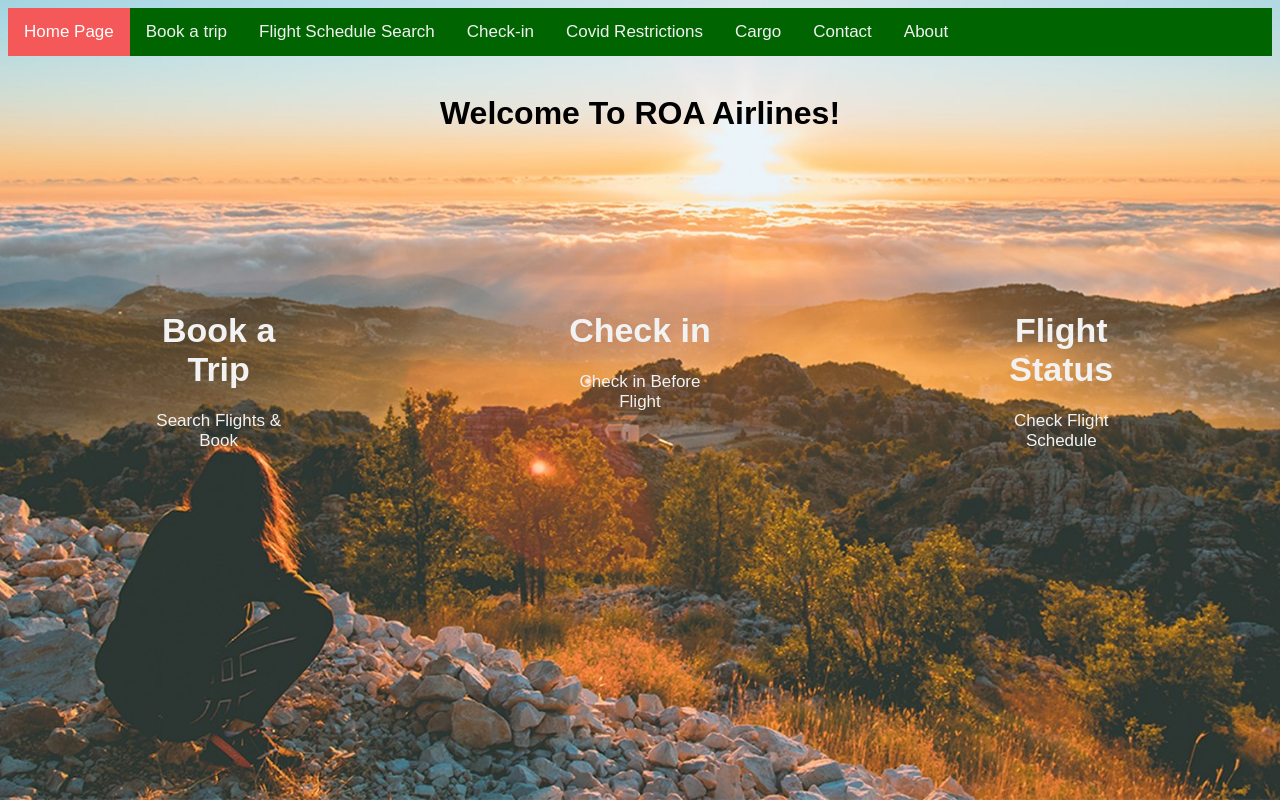
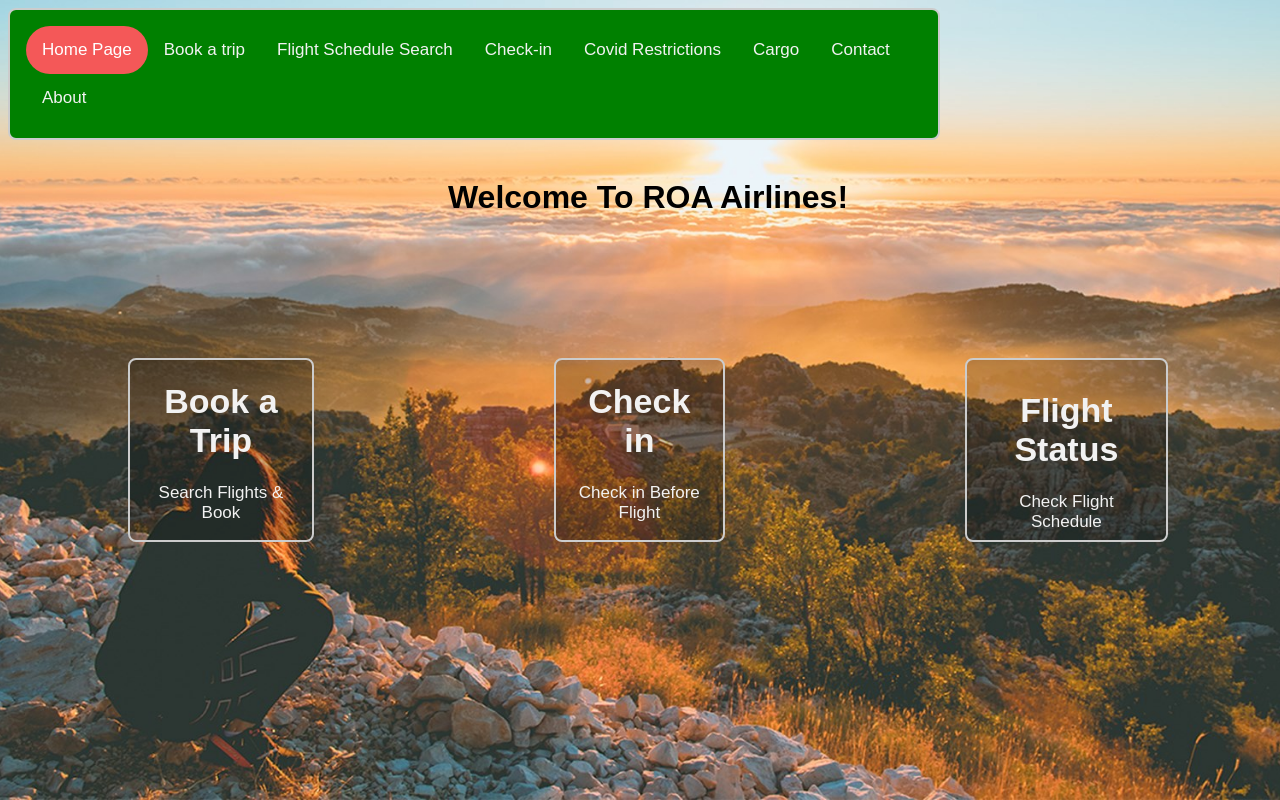
Before and after one commit to osm-alt/Airline-Reservation-System, a PHP site: page /main_page.html in a window 1280 px wide. Run offline with PHP 8.4, Linux system fonts and the light colour scheme.

Commit message:
update 2.0 for main covid cargo checkin

```diff
--- a/main_page.html
+++ b/main_page.html
@@ -8,7 +8,6 @@
 </head>
 
 <body>
-    <!-- <h1 style="z-index: 1;">ROA Airlines</h1> -->
       <div class="topnav">
         <a class="active" href="main_page.html">Home Page</a>
         <a href="book_a_trip.html">Book a trip</a>
@@ -21,15 +20,18 @@
       </div>
 
 
+
       <style>
         body {
             /* The image used */
           background-image: url("mainpics/main.jpg");
 
           /* Full height */
-        height: 650px;
+
           max-height: 100%;
           max-width: 100%;
+          width: 100%;
+          min-width: 100vh;
 
 
           /* Center and scale the image nicely */
@@ -37,56 +39,87 @@
           background-attachment: fixed;
           background-repeat: no-repeat;
           background-size: cover;
+          overflow-x: hidden;
+
         }
 
+
+
+    .box1 {
+    display: grid;
+    place-items: center;
+
+    display: flex;
+    flex-flow: column;
+
+    border: 2px #ccc solid;
+    border-radius:  0.5em;
+    background-color: hsl(0 0% 0% / 0.2);
+
+    text-align: center;
+    transition:all 0.3s ease;
+
+  }
+
+  .box2 {
+    place-items: center;
+
+    display: flex;
+    flex-flow: column;
+
+    border: 2px #ccc solid;
+    border-radius:  0.5em;
+    background-color: hsl(0 0% 0% / 0.2);
+
+    transition:all 0.3s ease;
+
+  }
+
+  .box3 {
+    place-items: center;
+
+    display: flex;
+    flex-flow: column;
+
+    border: 2px #ccc solid;
+    border-radius:  0.5em;
+    background-color: hsl(0 0% 0% / 0.2);
+
+
+  }
 
   .container
     {
       display: flex;
       max-width: 100%;
       max-height: 100%;
-          color: red;
+      justify-content: center;
+
     }
 
-        .container a{
-          float: left;
-          color: #f2f2f2;
-          text-align: center;
-          padding: 14px 16px;
-          text-decoration: none;
-          font-size: 17px;
-        }
 
     .container div{
+      justify-content: center;
       border: px #ccc solid;
       font-size: 100%;
-          height: 45px;
+      height: 180px;
       margin: 120px;
     }
 
-        .box1
+    .container a:hover
     {
-          flex:1;
-          width: 100%;
-          height: 10%;
-          max-height: 10%;
+    color: red;
+    scale: 4,05;
+
     }
 
-        .box2
-        {
-          flex:1;
-          height: 10%;
-          max-height: 10%;
-        }
-        .box3
-        {
-          flex:1;
-          height: 10%;
 
-        }
+
+
 </style>
 
 <br>
+
 <center><h1>Welcome To ROA Airlines!</h1></center>
 
 <div class="container">
@@ -108,18 +141,10 @@
 </div>
 
 
-<!-- <div>
-<img src="covid19airplane.png" width="50%" style="vertical-align: top;">
-<span style="margin-left: 250px; font-size:50px;"><Strong>this is a text</Strong></span>
 
 
-</div> -->
 
 </body>
-
-<footer>
-
-</footer>
 
 
 
--- a/main_style.css
+++ b/main_style.css
@@ -7,25 +7,47 @@ h1 {
 }
 
 .topnav {
-    background-color: darkgreen;
+    /* background-color: darkgreen; */
+    /* background-color: hsl(0 0% 0% / 0.2); */
+    background-color: green;
     overflow: hidden;
     z-index: 1;
-}
+    position: relative;
+
+    padding: 1em;
+    border: 2px #ccc solid;
+    border-radius: 0.5em;
+    box-shadow: 0 0 0px 0 black;
+    width: 70%;
+
+    }
+/*
+* {
+    padding: 0;
+    margin: 0;
+  } */
 
 /* Style the links inside the navigation bar */
-.topnav a {
+ a {
     float: left;
     color: #f2f2f2;
     text-align: center;
     padding: 14px 16px;
     text-decoration: none;
     font-size: 17px;
+    transition: all 0.5s ease;
+    border-radius: 5em;
+
 }
 
 /* Change the color of links on hover */
 .topnav a:hover {
     background-color:rgb(239, 102, 102);
     color: white;
+    scale: 1.3;
+    /* background-color: hsl(0 0% 0% / 0.4); */
+
+
 }
 
 /* Add a color to the active/current link */
```
Also changed, not shown: CovidRestrictions.html (+25 -6 lines), cargo.html (+41 -17 lines), checkin.html (+23 -6 lines), cargopics/cargo0.jpg (added). Lines whose indentation alone changed are shown as unchanged.
